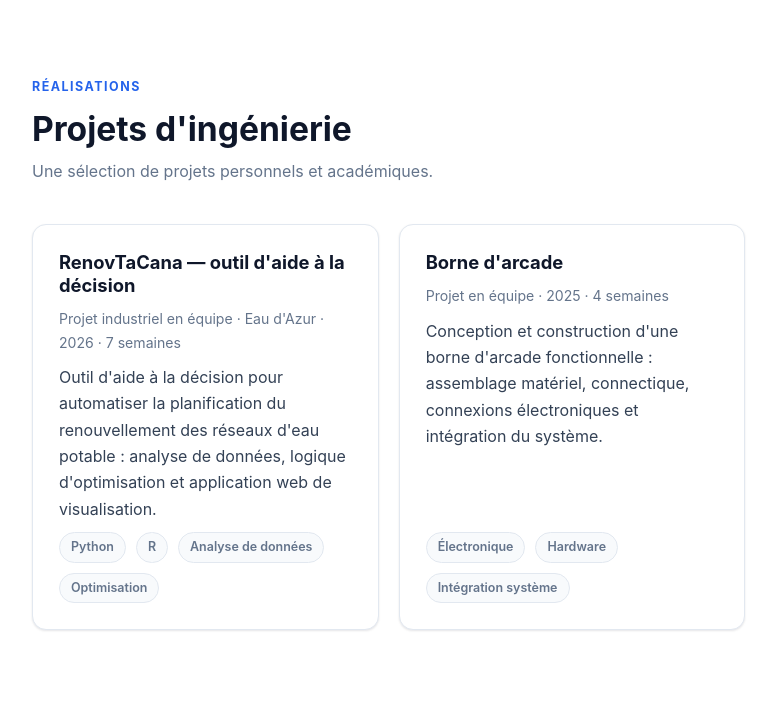
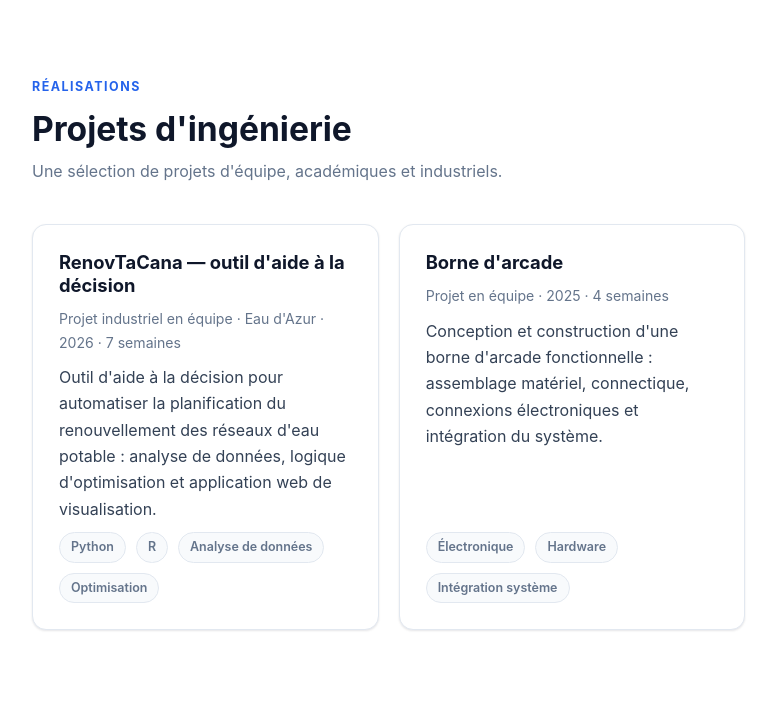
Before and after one commit to etienneg92i/Eportfolio, a FastAPI app: page / in a window 1280 px wide. Shown: the part 3730-4432 px from the top of the page, without its empty margins (68-844 px from the left). Run offline with FastAPI, Linux system fonts and the light colour scheme.

Commit message:
Section Projets : intro qui reflete les projets industriels
RenovTaCana (Eau d'Azur) est un projet industriel, pas 'personnel'. Meme desalignement que la section Experiences corrigee dans #2.

Co-Authored-By: Claude Sonnet 5 <noreply@anthropic.com>

```diff
--- a/templates/index.html
+++ b/templates/index.html
@@ -160,7 +160,7 @@
             <div class="wrap">
                 <span class="section-label">Réalisations</span>
                 <h2 class="section-title">Projets d'ingénierie</h2>
-                <p class="section-intro">Une sélection de projets personnels et académiques.</p>
+                <p class="section-intro">Une sélection de projets d'équipe, académiques et industriels.</p>
 
                 <div class="project-grid">
                     {% for projet in projets %}
```
